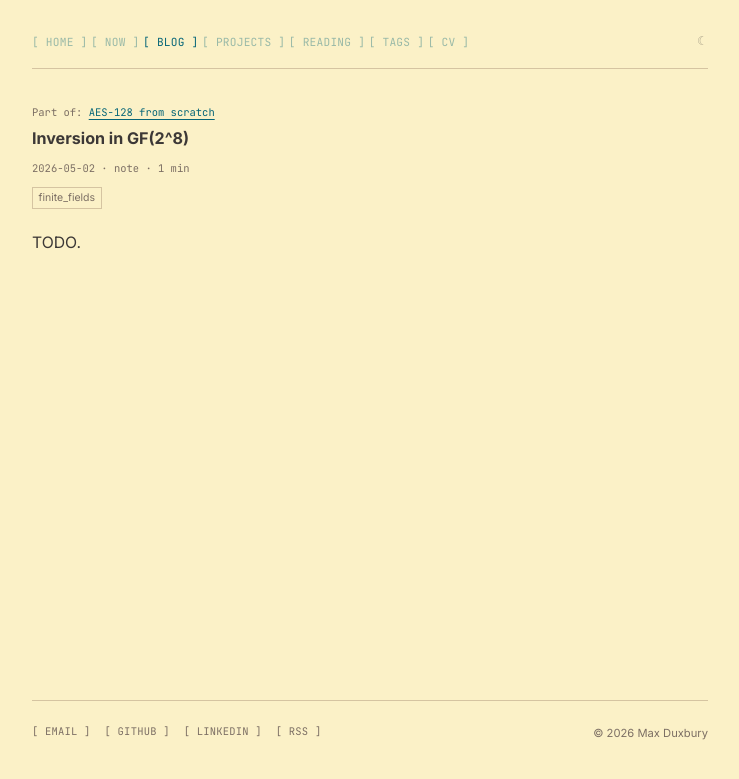
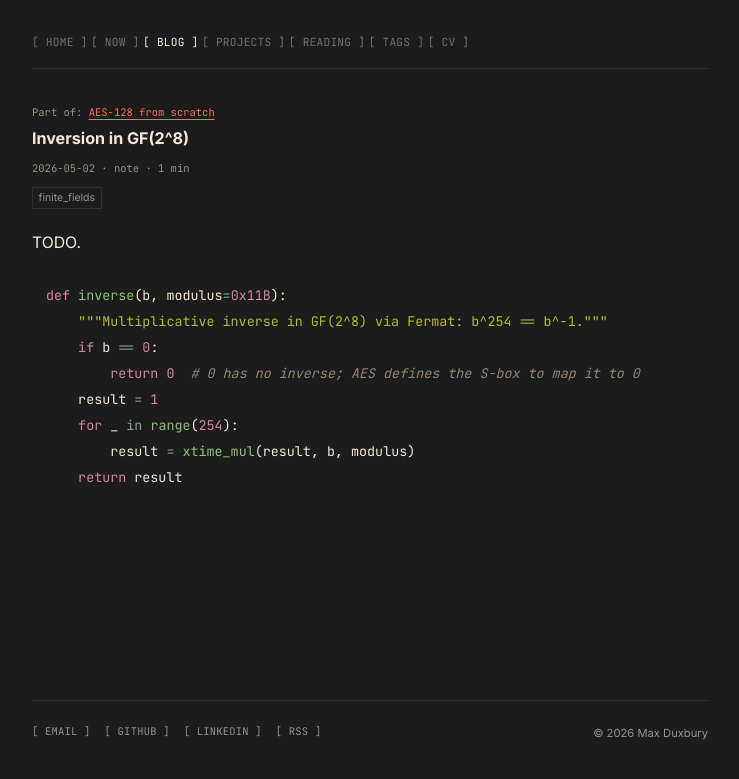
Before and after one commit to max-duxbury/max-website, a Jekyll site: the page built from _posts/2026-05-02-inversion-in-gf256.md, in a window 1280 px wide. Shown: the top 779 px of the page, without its empty margins (270-1009 px from the left). Built offline with Jekyll 4.4.1, drawn with Linux system fonts in a browser that asks for light colours.

Commit message:
Phase 5: dark-only palette, syntax highlighting, no theme JS
Palette is now soft black / warm beige with coral links and burnt-orange
hover. Light mode and the html.dark override are gone, along with both theme
<script> blocks and the toggle button — the bottom script dereferenced
sun.style with no null guard, so they had to go together. One executable
script remains on the site: the reading filter.

Link hover is a colour change, not an opacity dim: dimming a coral link
lowers its contrast, and hover should not make a target harder to read. Nav is
explicitly --fg so the accent stays with content links rather than chrome.

Syntax highlighting added (Rouge was already emitting the classes, only the
CSS was missing). Cool hues so nothing competes with the coral accent; all
seven are custom properties. Verified every token class Rouge emits is styled.

og:image is now a 1200x630 PNG — no major platform renders an SVG og:image,
so link previews were blank. Both SVGs recoloured.

html font-size 14px -> 87.5%: identical at default settings, but it no longer
overrides the reader's browser font-size preference.

Also adds table styles with tabular-nums, a :focus-visible outline, and a
.kdmath canary for Phase 6 — kramdown emits it only when the math engine
fails to load, which otherwise leaves a green build showing literal $$.

Georgia/measure changes from the brief deliberately skipped; Inter retained.

Co-Authored-By: Claude Opus 5 <noreply@anthropic.com>

````diff
--- a/_includes/nav.html
+++ b/_includes/nav.html
@@ -8,8 +8,4 @@
     <li><a href="{{ '/tags/' | relative_url }}"{% if page.url contains '/tags' %} class="active"{% endif %}>[ TAGS ]</a></li>
     <li><a href="{{ '/cv/' | relative_url }}"{% if page.url contains '/cv' %} class="active"{% endif %}>[ CV ]</a></li>
   </ul>
-  <button id="theme-toggle" aria-label="Toggle theme">
-    <span id="icon-sun">☀</span>
-    <span id="icon-moon">☾</span>
-  </button>
 </nav>
--- a/_layouts/default.html
+++ b/_layouts/default.html
@@ -9,19 +9,10 @@
   <link rel="preconnect" href="https://fonts.gstatic.com" crossorigin>
   <link href="https://fonts.googleapis.com/css2?family=Inter:wght@400;500;700&family=JetBrains+Mono:wght@400;500&display=swap" rel="stylesheet">
   <link rel="stylesheet" href="{{ '/assets/css/main.css' | relative_url }}">
-  <meta property="og:image" content="{{ '/assets/og-image.svg' | absolute_url }}">
+  <!-- PNG, not SVG: no major platform renders an SVG og:image. -->
+  <meta property="og:image" content="{{ '/assets/og-image.png' | absolute_url }}">
   {% seo %}
   {% feed_meta %}
-  <script>
-    // Apply theme before paint to avoid flash
-    (function() {
-      var saved = localStorage.getItem('theme');
-      var prefersDark = window.matchMedia('(prefers-color-scheme: dark)').matches;
-      if (saved === 'dark' || (!saved && prefersDark)) {
-        document.documentElement.classList.add('dark');
-      }
-    })();
-  </script>
 </head>
 <body>
   {% include nav.html %}
@@ -29,24 +20,5 @@
     {{ content }}
   </main>
   {% include footer.html %}
-  <script>
-    var toggle = document.getElementById('theme-toggle');
-    var sun = document.getElementById('icon-sun');
-    var moon = document.getElementById('icon-moon');
-
-    function updateIcons() {
-      var dark = document.documentElement.classList.contains('dark');
-      sun.style.display  = dark ? 'inline' : 'none';
-      moon.style.display = dark ? 'none'   : 'inline';
-    }
-
-    updateIcons();
-
-    toggle.addEventListener('click', function() {
-      var isDark = document.documentElement.classList.toggle('dark');
-      localStorage.setItem('theme', isDark ? 'dark' : 'light');
-      updateIcons();
-    });
-  </script>
 </body>
 </html>
--- a/_posts/2026-05-02-inversion-in-gf256.md
+++ b/_posts/2026-05-02-inversion-in-gf256.md
@@ -7,3 +7,14 @@ tags: [mathematics/finite_fields]
 ---
 
 TODO.
+
+```python
+def inverse(b, modulus=0x11B):
+    """Multiplicative inverse in GF(2^8) via Fermat: b^254 == b^-1."""
+    if b == 0:
+        return 0  # 0 has no inverse; AES defines the S-box to map it to 0
+    result = 1
+    for _ in range(254):
+        result = xtime_mul(result, b, modulus)
+    return result
+```
--- a/assets/css/main.css
+++ b/assets/css/main.css
@@ -5,31 +5,35 @@
   padding: 0;
 }
 
-/* ─── Theme Variables (Gruvbox) ─────────────────────────── */
+/* ─── Theme Variables ───────────────────────────────────── */
+/* Dark only. Contrast against --bg: fg 14.1:1, link 6.3:1, muted 5.4:1,
+   link-hover 5.0:1 — all clear WCAG AA. --border and --code-bg are
+   structural, deliberately near-background, and carry no text. */
 :root {
-  /* Gruvbox Light */
-  --bg:      #fbf1c7;
-  --fg:      #3c3836;
-  --muted:   #7c6f64;
-  --border:  #d5c4a1;
-  --code-bg: #f2e5bc;
-  --link:    #076678;
-}
+  --bg:         #1C1C1C;
+  --fg:         #F5E8D8;
+  --muted:      #9A9086;
+  --border:     #302F2D;
+  --code-bg:    #232322;
+  --link:       #FF6F61;
+  --link-hover: #FF4500;
 
-html.dark {
-  /* Gruvbox Dark */
-  --bg:      #282828;
-  --fg:      #ebdbb2;
-  --muted:   #a89984;
-  --border:  #504945;
-  --code-bg: #32302f;
-  --link:    #83a598;
+  /* Syntax highlighting. A deliberate exception to "one accent": these are
+     scoped to code blocks and sit outside the page's link/meta hierarchy.
+     Cool hues, chosen so nothing competes with the coral accent. */
+  --syn-comment:  #928374;
+  --syn-keyword:  #D3869B;
+  --syn-string:   #B8BB26;
+  --syn-number:   #D3869B;
+  --syn-function: #8EC07C;
+  --syn-type:     #FABD2F;
+  --syn-operator: #83A598;
 }
 
 /* ─── Base ──────────────────────────────────────────────── */
 html {
   overflow-y: scroll;
-  font-size: 14px;
+  font-size: 87.5%;
   -webkit-font-smoothing: antialiased;
   -moz-osx-font-smoothing: grayscale;
 }
@@ -43,7 +47,6 @@ body {
   padding: 2rem clamp(1rem, 5vw, 3rem);
   max-width: min(760px, 90vw);
   margin: 0 auto;
-  transition: background-color 0.15s ease, color 0.15s ease;
 }
 
 /* ─── Typography ────────────────────────────────────────── */
@@ -73,7 +76,7 @@ a {
   text-underline-offset: 3px;
 }
 
-a:hover { opacity: 0.6; }
+a:hover { color: var(--link-hover); }
 
 /* ─── Navigation ────────────────────────────────────────── */
 nav {
@@ -97,6 +100,7 @@ nav {
 .nav-links li { margin: 0; }
 
 .nav-links a {
+  color: var(--fg);
   font-family: "JetBrains Mono", "Fira Mono", ui-monospace, monospace;
   font-size: 0.8rem;
   letter-spacing: 0.02em;
@@ -107,21 +111,6 @@ nav {
 
 .nav-links a:hover { opacity: 0.65; }
 .nav-links a.active { opacity: 1; }
-
-/* ─── Theme Toggle ──────────────────────────────────────── */
-#theme-toggle {
-  background: none;
-  border: none;
-  cursor: pointer;
-  color: var(--fg);
-  font-family: inherit;
-  font-size: 0.875rem;
-  opacity: 0.4;
-  transition: opacity 0.15s;
-  padding: 0;
-}
-
-#theme-toggle:hover { opacity: 0.65; }
 
 /* ─── Main Content ──────────────────────────────────────── */
 main {
@@ -172,7 +161,7 @@ article header time {
   text-decoration: none;
 }
 
-.post-list a:hover { opacity: 0.6; }
+.post-list a:hover { color: var(--link-hover); }
 
 .post-list time {
   color: var(--muted);
@@ -196,7 +185,7 @@ article header time {
   transition: opacity 0.15s;
 }
 
-.section-head a:hover { opacity: 0.6; }
+.section-head a:hover { color: var(--link-hover); }
 
 /* ─── Project cards ─────────────────────────────────────── */
 /* A block, not a flex row: the card is tall enough that a row layout left the
@@ -228,7 +217,7 @@ article header time {
   text-decoration: none;
 }
 
-.project-card-head a:hover { opacity: 0.6; }
+.project-card-head a:hover { color: var(--link-hover); }
 
 .project-summary {
   color: var(--muted);
@@ -259,7 +248,7 @@ article header time {
 }
 
 .project-notes a { text-decoration: none; }
-.project-notes a:hover { opacity: 0.6; }
+.project-notes a:hover { color: var(--link-hover); }
 
 /* ─── Reading stream ────────────────────────────────────── */
 .reading-filter {
@@ -305,7 +294,7 @@ article header time {
 }
 
 .reading-head a, .reading-title { text-decoration: none; }
-.reading-head a:hover { opacity: 0.6; }
+.reading-head a:hover { color: var(--link-hover); }
 
 .reading-author { font-size: 0.85rem; }
 
@@ -392,7 +381,7 @@ article header time {
 }
 
 .tag-index a { text-decoration: none; }
-.tag-index a:hover { opacity: 0.6; }
+.tag-index a:hover { color: var(--link-hover); }
 
 /* Hierarchy is shown by indent; the leaf is the label, the path is the link. */
 .tag-index .depth-1 { padding-left: 1.25rem; }
@@ -417,6 +406,68 @@ pre {
 pre code {
   background: none;
   padding: 0;
+}
+
+/* ─── Syntax highlighting (Rouge) ───────────────────────── */
+.highlight { background: none; }
+.highlight .c, .highlight .cm, .highlight .c1, .highlight .cs,
+.highlight .cd, .highlight .cp { color: var(--syn-comment); font-style: italic; }
+.highlight .k, .highlight .kc, .highlight .kd, .highlight .kn,
+.highlight .kp, .highlight .kr, .highlight .kv { color: var(--syn-keyword); }
+.highlight .kt, .highlight .nc, .highlight .nn, .highlight .no,
+.highlight .ne, .highlight .nt { color: var(--syn-type); }
+.highlight .s, .highlight .s1, .highlight .s2, .highlight .sb,
+.highlight .sc, .highlight .sd, .highlight .se, .highlight .sh,
+.highlight .si, .highlight .sx, .highlight .sr, .highlight .ss { color: var(--syn-string); }
+.highlight .m, .highlight .mf, .highlight .mh, .highlight .mi,
+.highlight .mo, .highlight .mb, .highlight .mx, .highlight .il { color: var(--syn-number); }
+.highlight .nf, .highlight .nd, .highlight .nb, .highlight .bp { color: var(--syn-function); }
+.highlight .o, .highlight .ow { color: var(--syn-operator); }
+.highlight .na, .highlight .nv, .highlight .vc, .highlight .vg,
+.highlight .vi, .highlight .nl { color: var(--fg); }
+.highlight .p, .highlight .n, .highlight .nx, .highlight .py { color: var(--fg); }
+.highlight .err { color: var(--link); }
+.highlight .gd { color: var(--link-hover); }
+.highlight .gi { color: var(--syn-string); }
+.highlight .gh, .highlight .gu { color: var(--syn-comment); font-weight: 700; }
+
+/* Canary: kramdown emits .kdmath only when the math engine fails to load,
+   in which case the page shows literal $$...$$ and the build stays green. */
+.kdmath {
+  background: var(--link-hover);
+  color: var(--bg);
+  padding: 0 0.2em;
+}
+
+/* ─── Tables ────────────────────────────────────────────── */
+table {
+  border-collapse: collapse;
+  width: 100%;
+  margin-bottom: 1rem;
+  font-size: 0.9rem;
+  /* Benchmark numbers need to line up column-wise. */
+  font-variant-numeric: lining-nums tabular-nums;
+}
+
+th, td {
+  text-align: left;
+  padding: 0.4rem 0.75rem 0.4rem 0;
+  border-bottom: 1px solid var(--border);
+}
+
+th {
+  font-weight: 700;
+  color: var(--muted);
+  font-size: 0.8rem;
+  letter-spacing: 0.02em;
+}
+
+td:not(:first-child), th:not(:first-child) { text-align: right; }
+
+/* ─── Focus ─────────────────────────────────────────────── */
+:focus-visible {
+  outline: 2px solid var(--link);
+  outline-offset: 2px;
 }
 
 /* ─── Blockquote ────────────────────────────────────────── */
@@ -464,20 +515,11 @@ footer {
   color: var(--muted);
 }
 
-.view-all {
-  font-family: "JetBrains Mono", "Fira Mono", ui-monospace, monospace;
-  font-size: 0.75rem;
-  letter-spacing: 0.02em;
-  color: var(--muted);
-  text-decoration: none;
-}
-
 .footer-links a:hover { opacity: 0.6; }
 
 /* ─── Utilities ─────────────────────────────────────────── */
 .muted { color: var(--muted); }
 
-.view-all:hover { opacity: 0.6; }
 
 /* ─── Responsive ────────────────────────────────────────── */
 @media (max-width: 480px) {
````
Also changed, not shown: assets/favicon.svg, assets/og-image.png (added), assets/og-image.svg.
